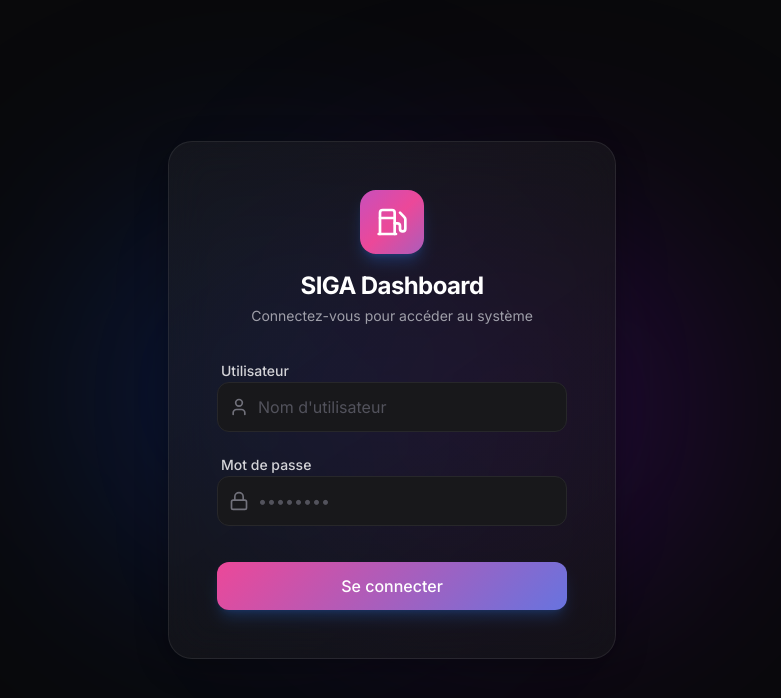
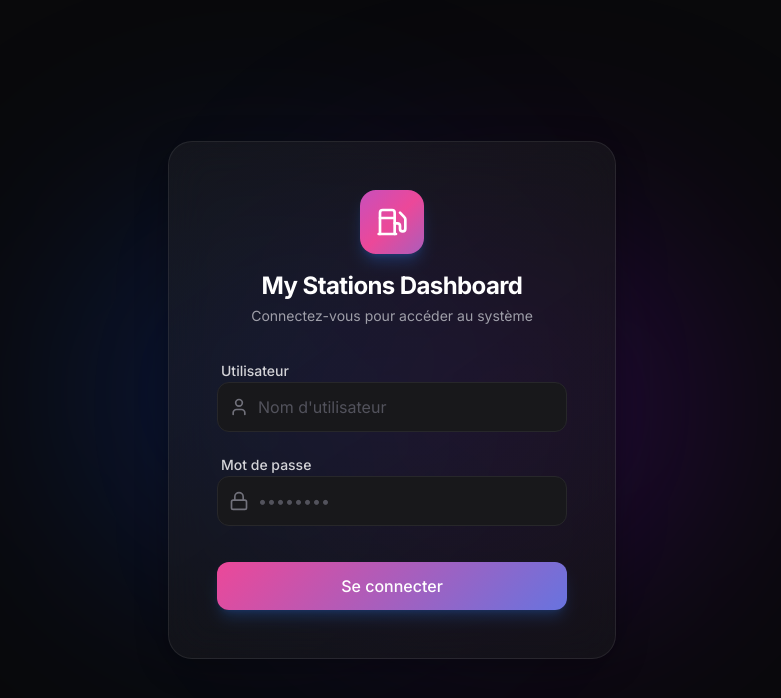
Before and after one commit to StalloneDev/station-, a Next.js app: page /login in a window 1280 px wide. Shown: the top 698 px of the page, without its empty margins (248-1029 px from the left). Built offline with nearby package versions, Linux system fonts and the light colour scheme; no server answers.

Commit message:
Change header title from 'SIGA Dashboard' to 'My Stations Dashboard'MI

```diff
--- a/src/app/login/page.tsx
+++ b/src/app/login/page.tsx
@@ -39,7 +39,7 @@ export default function LoginPage() {
             <Fuel size={32} color="white" />
           </div>
           <div>
-            <h1 className="text-2xl font-bold text-white tracking-tight">SIGA Dashboard</h1>
+            <h1 className="text-2xl font-bold text-white tracking-tight">My Stations Dashboard</h1>
             <p className="text-zinc-400 text-sm mt-1">Connectez-vous pour accéder au système</p>
           </div>
         </div>
```
